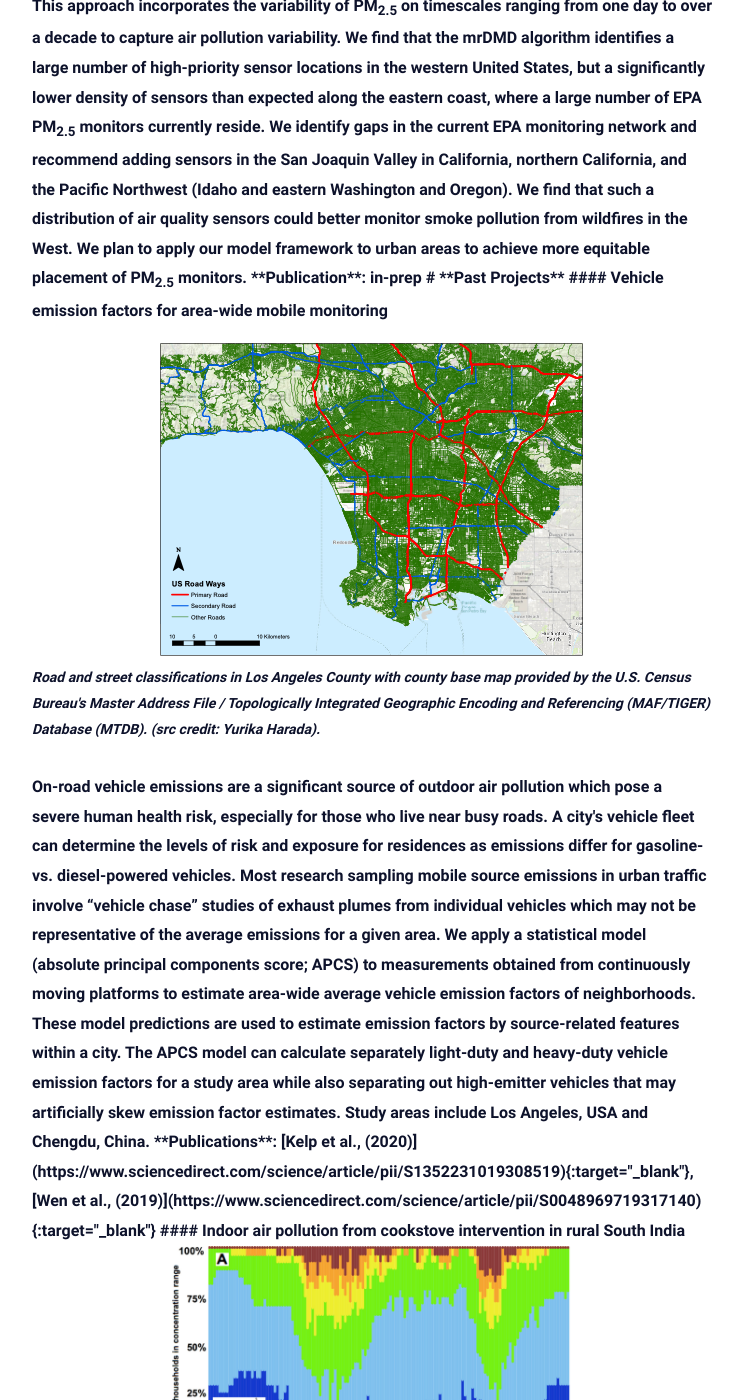
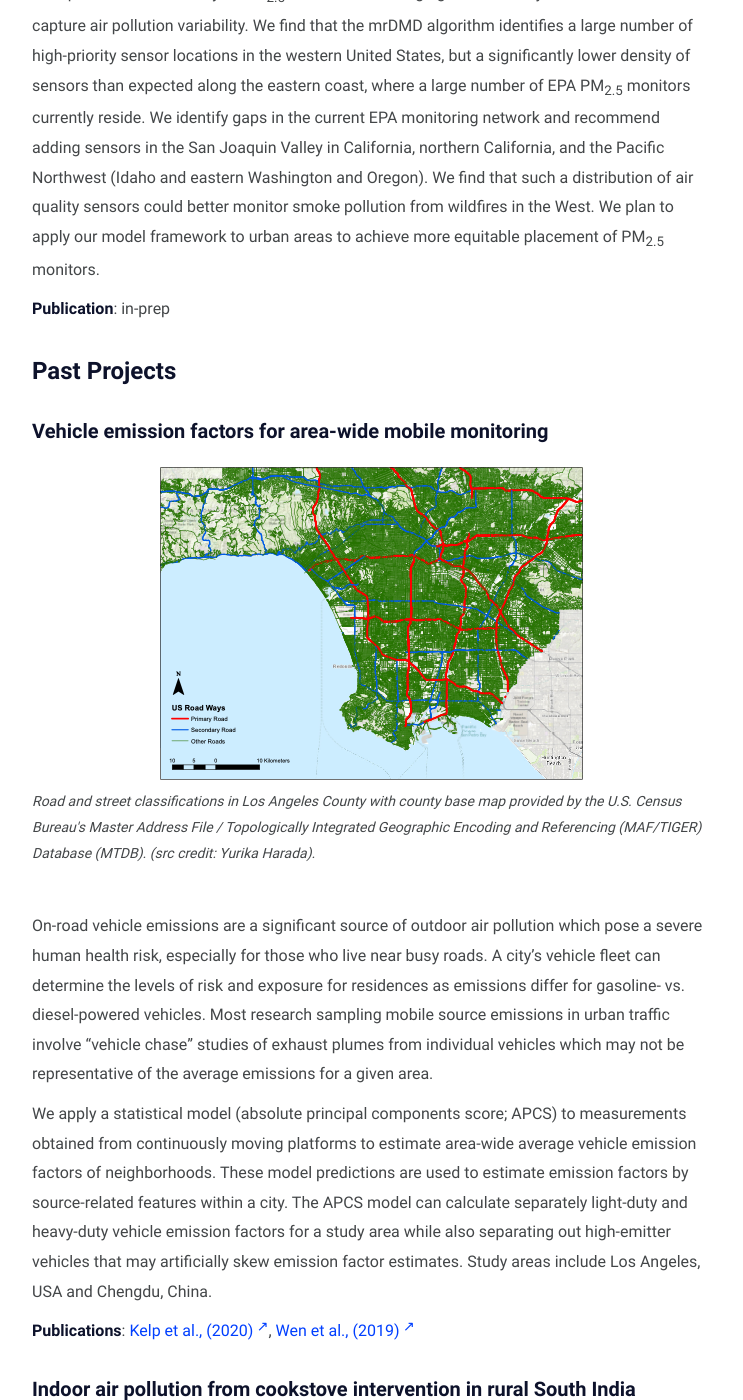
Before and after one commit to mkelp/mkelp.github.io, a Jekyll site: the page built from research.md, in a window 1280 px wide and 1400 px high, scrolled down 2152 px. Shown: the whole window, without its empty margins (268-1011 px from the left). Built offline with Jekyll 4.4.1, drawn with Linux system fonts in a browser that asks for light colours; some of the changed text lies outside the part shown.

```diff
--- a/research.md
+++ b/research.md
@@ -10,7 +10,7 @@
 
 # **Current Projects**
 
-<p align="center"><strong>Machine-learned atmospheric chemistry solver<strong></p>
+<p align="center"><strong>Machine-learned atmospheric chemistry solver</strong></p>
 
 <figure>
 <img src="/assets/img/onlineNN.png" alt="online NN fig">
```
